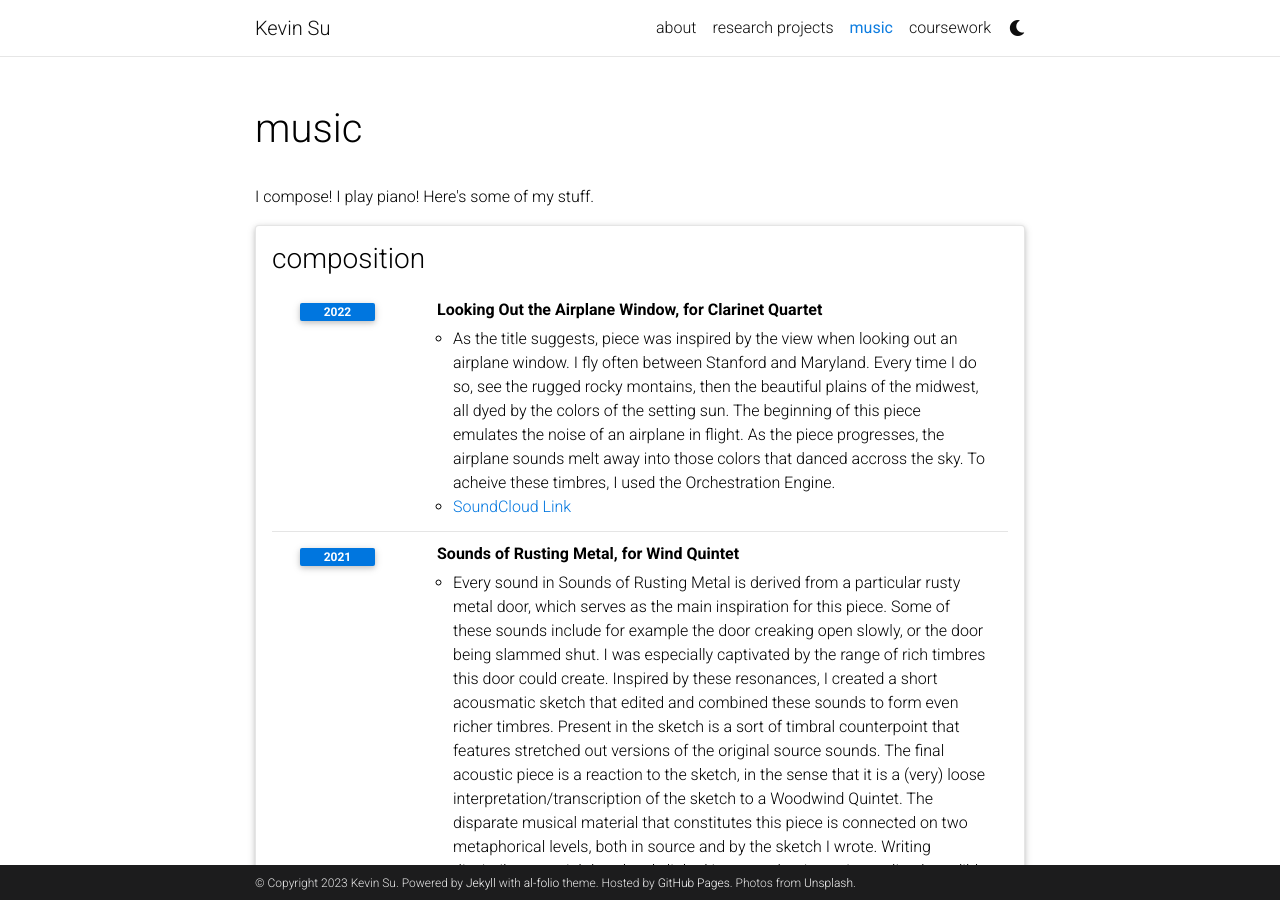
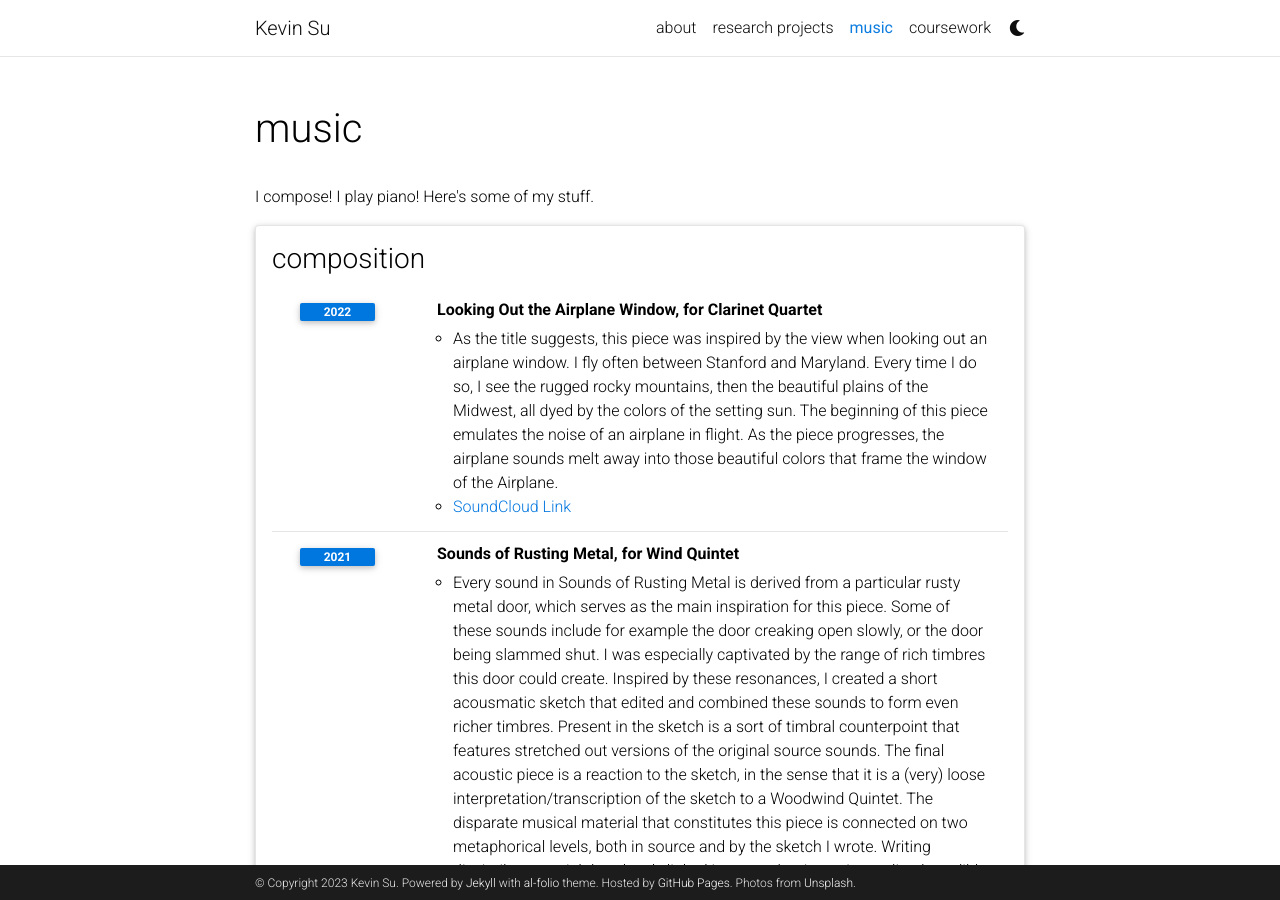
Before and after one commit to kevin20841/kevin20841.github.io, a Jekyll site: the page built from _pages/music.md, in a window 1280 px wide and 900 px high. Built offline with Jekyll 4.4.1, drawn with Linux system fonts in a browser that asks for light colours; comment, search, counter and statistics services are not loaded; a style sheet for code colours, icons or effects is not loaded.

Commit message:
Update music.yml

```diff
--- a/_data/music.yml
+++ b/_data/music.yml
@@ -4,7 +4,7 @@
     - title: Looking Out the Airplane Window, for Clarinet Quartet
       year: 2022
       items:
-        - As the title suggests, piece was inspired by the view when looking out an airplane window. I fly often between Stanford and Maryland. Every time I do so, see the rugged rocky montains, then the beautiful plains of the midwest, all dyed by the colors of the setting sun. The beginning of this piece emulates the noise of an airplane in flight. As the piece progresses, the airplane sounds melt away into those colors that danced accross the sky. To acheive these timbres, I used the Orchestration Engine.
+        - As the title suggests, this piece was inspired by the view when looking out an airplane window. I fly often between Stanford and Maryland. Every time I do so, I see the rugged rocky mountains, then the beautiful plains of the Midwest, all dyed by the colors of the setting sun. The beginning of this piece emulates the noise of an airplane in flight. As the piece progresses, the airplane sounds melt away into those beautiful colors that frame the window of the Airplane.
         - <a href="https://soundcloud.com/kevin-su-54400854/looking-outside-the-airplane-window" target="_blank">SoundCloud Link</a>
     - title: Sounds of Rusting Metal, for Wind Quintet
       year: 2021
```
